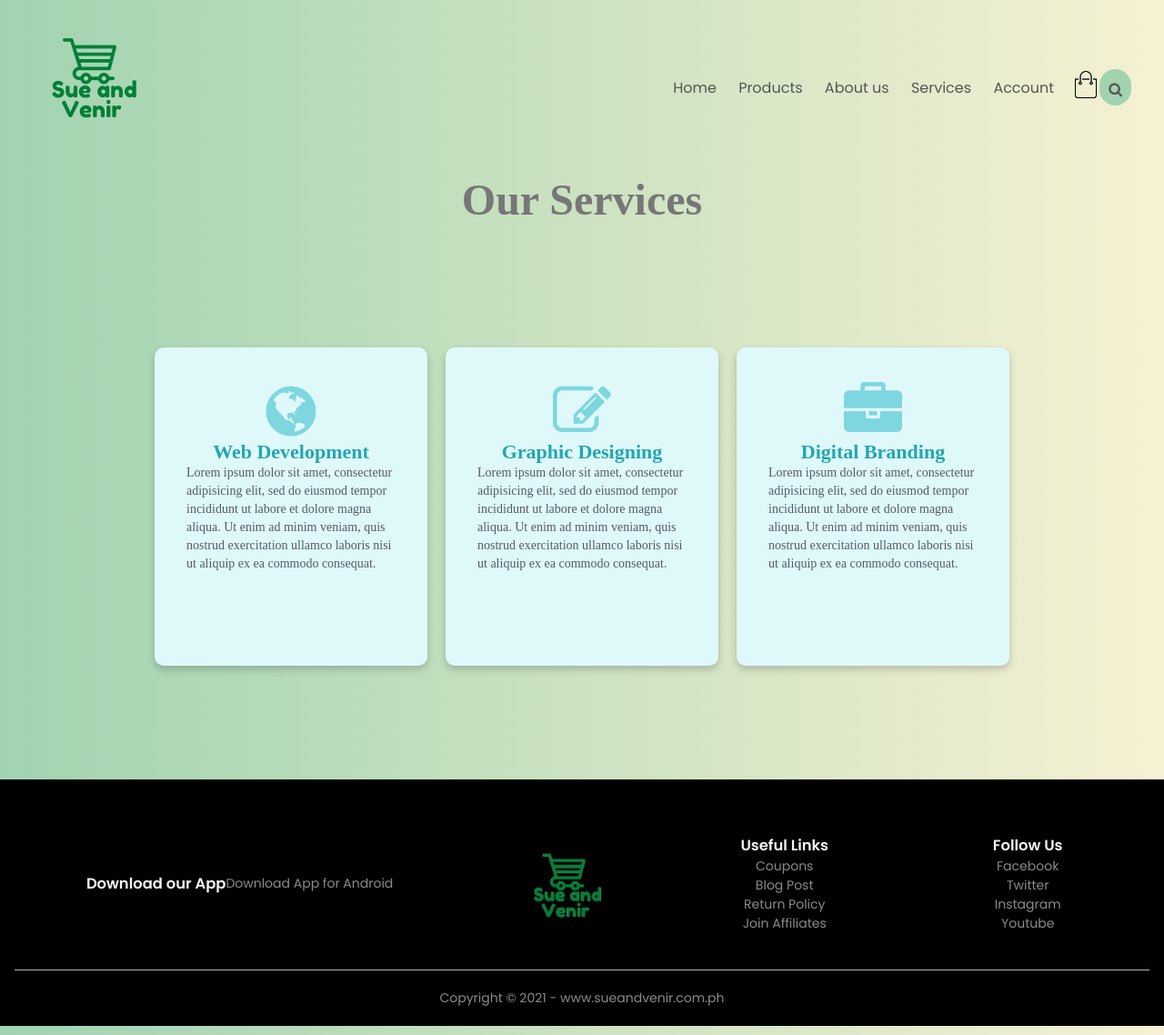
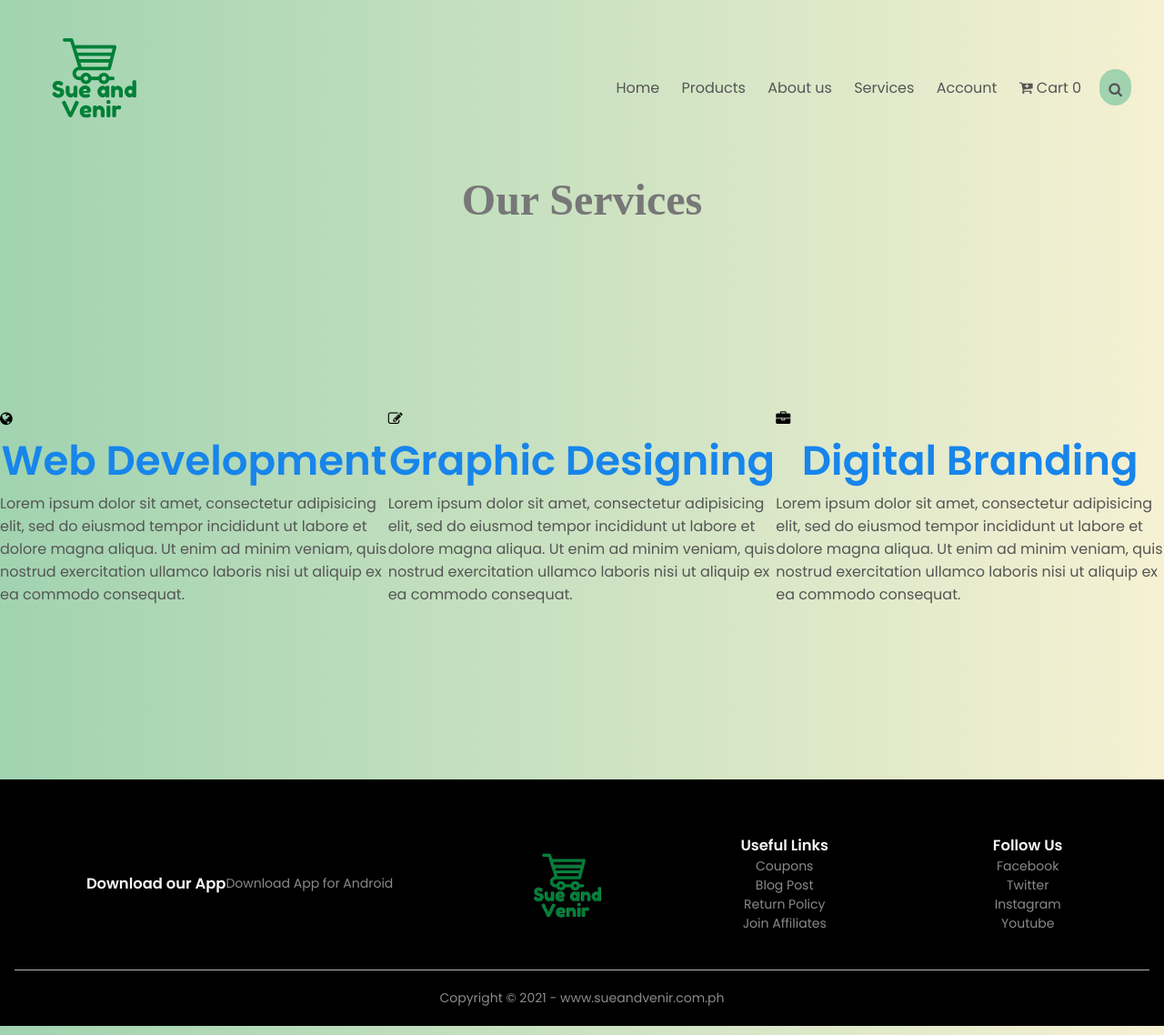
Before and after one commit to iam-chelle/Byte_Me, a PHP site: the page made by Sue and Venir/services.php in a window 1280 px wide. Shown: the whole page at 91% size. Run offline with PHP 8.4, Linux system fonts and the light colour scheme; data comes from the database, SQL or seed files in the repository.

Commit message:
Update services.php

```diff
--- a/Sue and Venir/services.php
+++ b/Sue and Venir/services.php
@@ -1,4 +1,8 @@
-				<!DOCTYPE html>
+	<?php
+	session_start();
+	include_once "includes/db_conn.php";
+	?>
+		<!DOCTYPE html>
 		<html lang="en">
 		<head>
 			<meta charset="utf-8">
@@ -23,9 +27,40 @@
 							<li><a href="about.php">About us</a></li>
 							<li><a href="">Services</a></li>
 							<li><a href="signin.php">Account</a></li>
+								<li class="nav-item">
+                    <a href="cart.php" class="nav-link no-border-orange"
+                           data-bs-toggle="collapse"
+                               role="button"
+                               aria-expanded="false"
+                               aria-controls="cartList"
+                    >
+                        <i class="fa fa-cart-plus"></i> Cart
+                         <?php
+                        $sql_cart_count = "SELECT COUNT(*) cartcount FROM `cart` WHERE status = 'P' AND user_id = ?;";
+                        $stmt=mysqli_stmt_init($conn);
+
+                    if (!mysqli_stmt_prepare($stmt, $sql_cart_count)){
+                        header("location: index.php?error=stmtfailed");
+                        exit();
+                    }
+                        mysqli_stmt_bind_param($stmt, "s" ,$_SESSION['userid']);
+                        mysqli_stmt_execute($stmt);
+
+                        $resultData = mysqli_stmt_get_result($stmt);
+
+                        if($row = mysqli_fetch_assoc($resultData)){ ?>
+                            <span class="badge bg-danger"><?php echo $row['cartcount']; ?></span>
+                        <?php }
+
+                        ?>
+
+                    </a>
+
+                    </a>
 						</ul>
 					</nav>
-							<a href="cart.php"><img src="img/bag.png" alt="" width="30px" height="30px"></a>
+						</ul>
+					</nav>
 
 					<div class="search-box">
 						<input class="search-txt" type="text" name="" placeholder="Type to search">
@@ -41,7 +76,7 @@
 				<h1 class="services-title">Our Services</h1>
 			</div>
 			<div class="services1">
-				<div class="card">
+				<div class="card1">
 					<i class="icon fa fa-globe"></i>
 					<h1 class="services-title1"> Web Development</h1>
 					<div class="content">
@@ -52,7 +87,7 @@
 					</div>
 				</div>
 
-				<div class="card">
+				<div class="card1">
 					<i class="icon fa fa-edit"></i>
 					<h1 class="services-title1">Graphic Designing</h1>
 					<div class="content">
@@ -63,7 +98,7 @@
 					</div>
 				</div>
 
-				<div class="card">
+				<div class="card1">
 					<i class="icon fa fa-briefcase"></i>
 					<h1 class="services-title1">Digital Branding</h1>
 					<div class="content">
```
